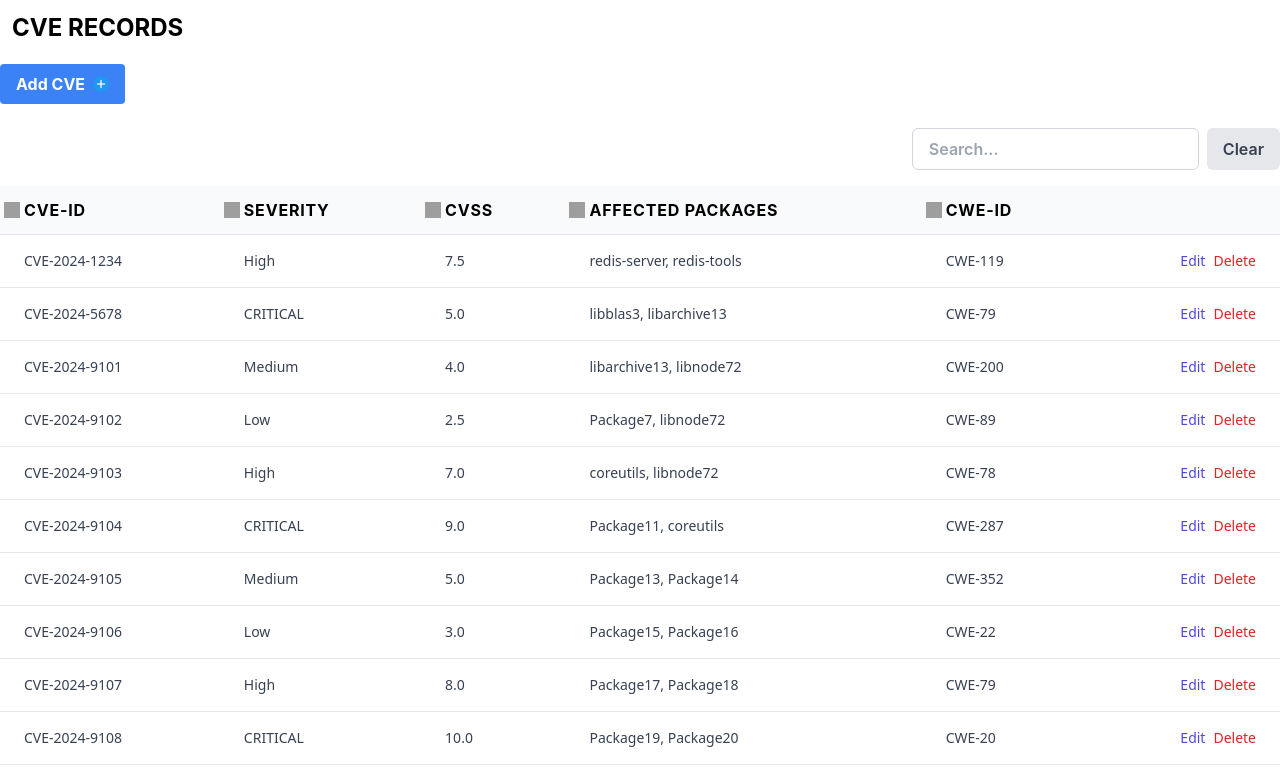
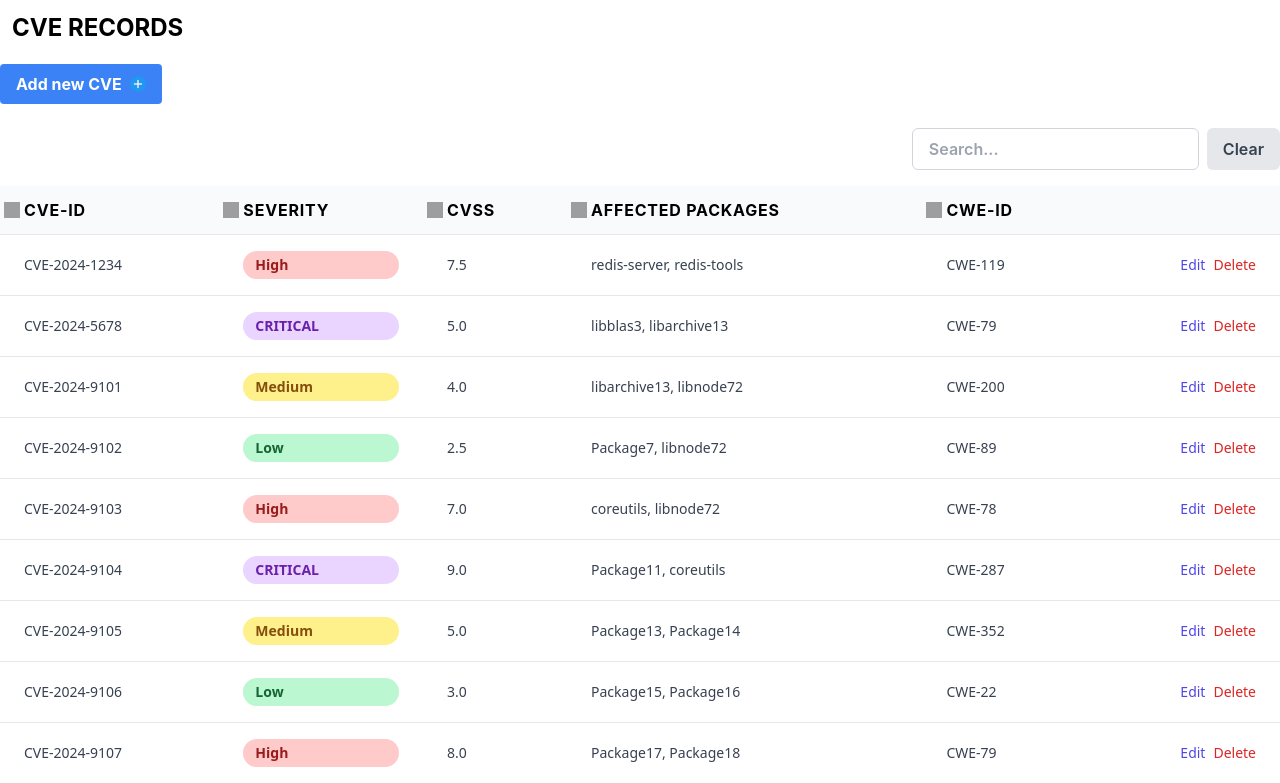
Before and after one commit to Ciriously/REACT-CRUD-APP, a React (Create React App) app: page / in a window 1280 px wide. Shown: the top 783 px of the page. Built offline with nearby package versions, Linux system fonts and the light colour scheme; grey boxes are pictures that could not be loaded; a web font is replaced by a local one.

Commit message:
added severity color

```diff
--- a/src/CVEManagement.js
+++ b/src/CVEManagement.js
@@ -35,7 +35,7 @@ const CVEManagement = ({ data }) => {
         onClick={handleAddCve}
         className="bg-blue-500 hover:bg-blue-700 text-white font-inter font-bold py-2 px-4 rounded my-2 transition duration-300 ease-in-out transform hover:scale-105 flex items-center"
       >
-        Add CVE
+        Add new CVE
         <img src="/plus.png" alt="Add Icon" className="ml-2 h-4" />
       </button>
 
--- a/src/MainTable.js
+++ b/src/MainTable.js
@@ -51,6 +51,21 @@ const MainTable = ({ data, onEdit, onDelete }) => {
 
   const clearFilter = () => {
     setFilteredData(data);
+  };
+
+  const getSeverityColor = (severity) => {
+    switch (severity.toLowerCase()) {
+      case "low":
+        return "bg-green-200 text-green-800";
+      case "medium":
+        return "bg-yellow-200 text-yellow-800";
+      case "high":
+        return "bg-red-200 text-red-800";
+      case "critical":
+        return "bg-purple-200 text-purple-800";
+      default:
+        return "bg-gray-200 text-gray-800";
+    }
   };
 
   return (
@@ -126,8 +141,14 @@ const MainTable = ({ data, onEdit, onDelete }) => {
               <td className="px-6 py-4 whitespace-nowrap text-gray-700">
                 <div className="text-sm">{item.cveId}</div>
               </td>
-              <td className="px-6 py-4 whitespace-nowrap text-gray-700">
-                <div className="text-sm">{item.severity}</div>
+              <td className="px-6 py-4 whitespace-nowrap">
+                <div
+                  className={`text-sm rounded-full px-3 py-1 font-semibold ${getSeverityColor(
+                    item.severity
+                  )}`}
+                >
+                  {item.severity}
+                </div>
               </td>
               <td className="px-6 py-4 whitespace-nowrap text-gray-700">
                 <div className="text-sm">{item.cvss}</div>
--- a/src/Modal.js
+++ b/src/Modal.js
@@ -24,18 +24,22 @@ const Modal = ({ cve, onSave, onCancel }) => {
             name="cveId"
             value={editedCve.cveId}
             onChange={handleChange}
-            className="w-full border-gray-300 rounded-md shadow-sm focus:ring-blue-500 focus:border-blue-500"
+            className="w-full border border-black rounded-md px-3 py-2 focus:outline-none focus:border-blue-500"
           />
         </div>
         <div className="mb-4">
           <label className="block text-sm font-medium mb-1">Severity</label>
-          <input
-            type="text"
+          <select
             name="severity"
             value={editedCve.severity}
             onChange={handleChange}
-            className="w-full border-gray-300 rounded-md shadow-sm focus:ring-blue-500 focus:border-blue-500"
-          />
+            className="w-full border border-black rounded-md px-3 py-2 focus:outline-none focus:border-blue-500"
+          >
+            <option value="Low">Low</option>
+            <option value="Medium">Medium</option>
+            <option value="High">High</option>
+            <option value="Critical">Critical</option>
+          </select>
         </div>
         <div className="mb-4">
           <label className="block text-sm font-medium mb-1">CVSS</label>
@@ -44,7 +48,7 @@ const Modal = ({ cve, onSave, onCancel }) => {
             name="cvss"
             value={editedCve.cvss}
             onChange={handleChange}
-            className="w-full border-gray-300 rounded-md shadow-sm focus:ring-blue-500 focus:border-blue-500"
+            className="w-full border border-black rounded-md px-3 py-2 focus:outline-none focus:border-blue-500"
           />
         </div>
         <div className="mb-4">
@@ -56,7 +60,7 @@ const Modal = ({ cve, onSave, onCancel }) => {
             name="affectedPackages"
             value={editedCve.affectedPackages}
             onChange={handleChange}
-            className="w-full border-gray-300 rounded-md shadow-sm focus:ring-blue-500 focus:border-blue-500"
+            className="w-full border border-black rounded-md px-3 py-2 focus:outline-none focus:border-blue-500"
           />
         </div>
         <div className="mb-4">
@@ -66,7 +70,7 @@ const Modal = ({ cve, onSave, onCancel }) => {
             name="cweId"
             value={editedCve.cweId}
             onChange={handleChange}
-            className="w-full border-gray-300 rounded-md shadow-sm focus:ring-blue-500 focus:border-blue-500"
+            className="w-full border border-black rounded-md px-3 py-2 focus:outline-none focus:border-blue-500"
           />
         </div>
         <div className="flex justify-end">
```
